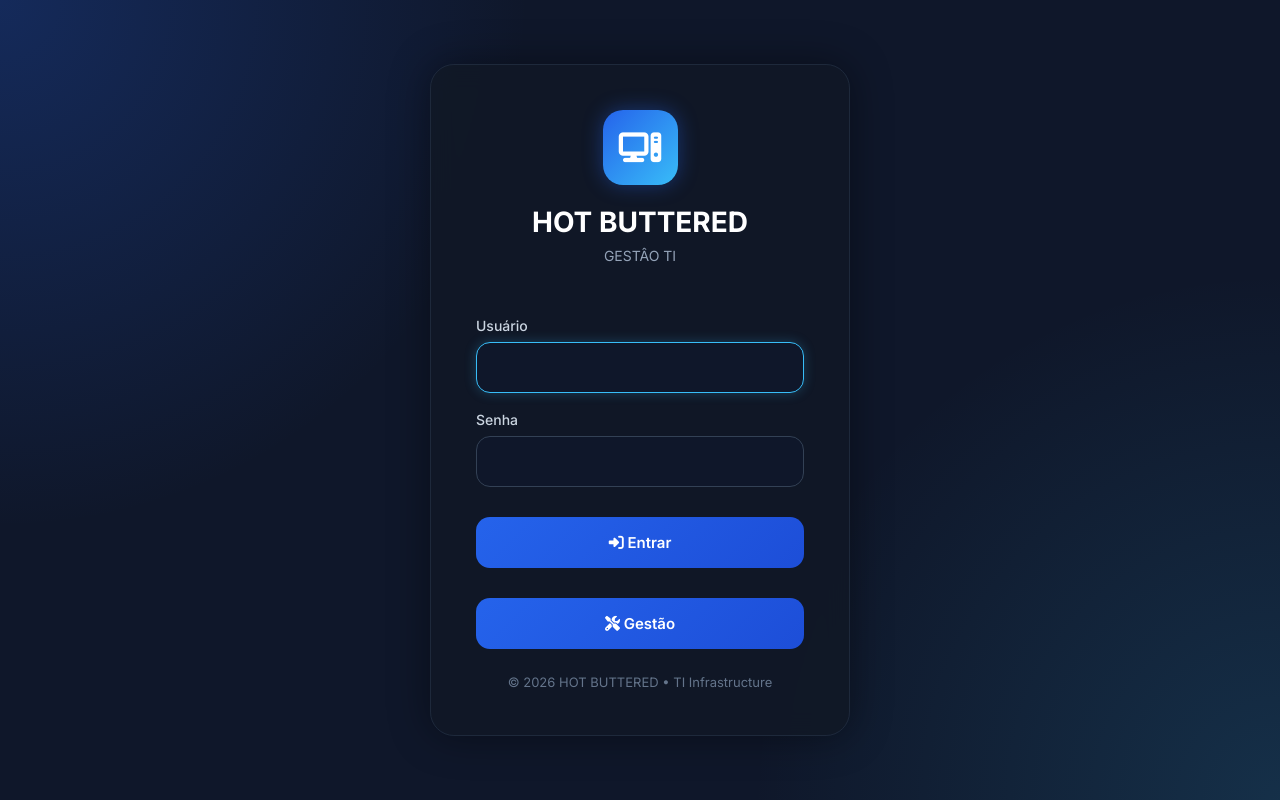
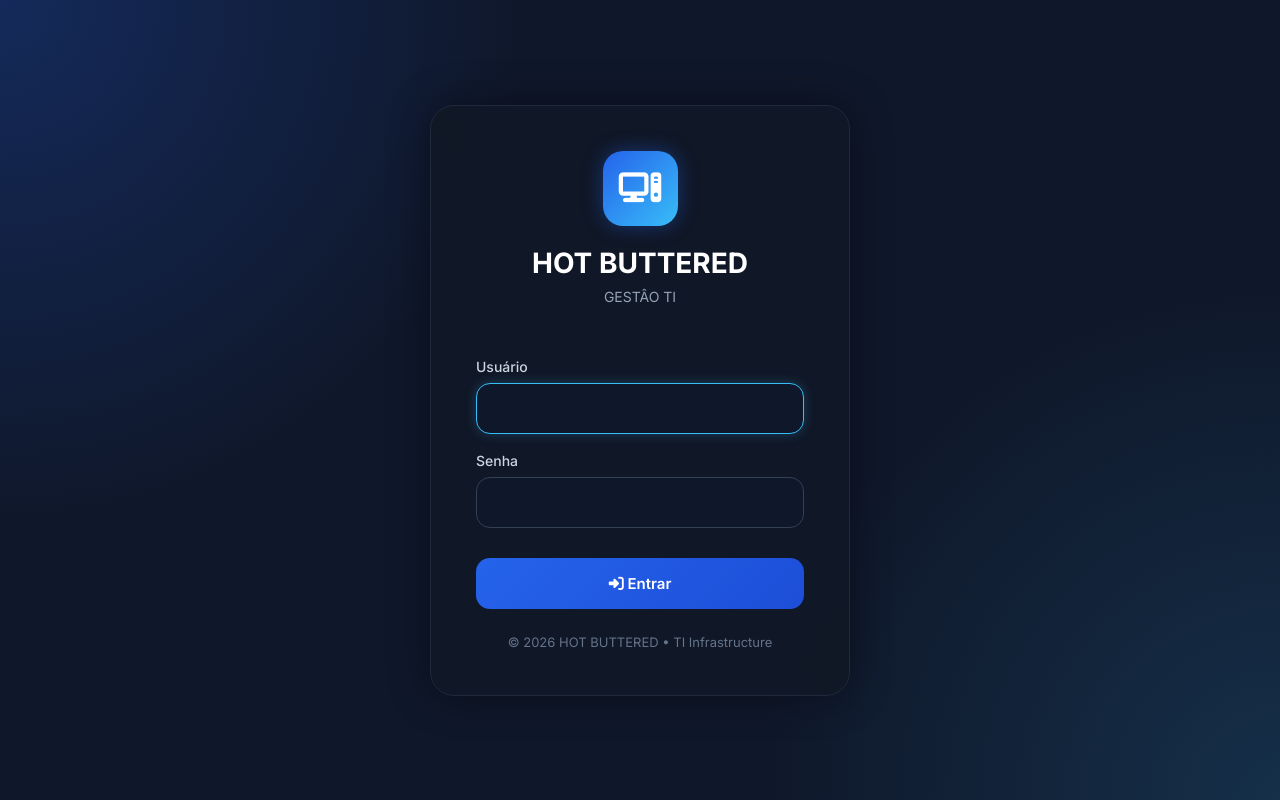
Before and after one commit to Andrey-Napolitano-SI/Painel-de-gestao-o-2.0, a Django app: page /accounts/login/ in a window 1280 px wide. Run offline with Django 5.2, Linux system fonts and the light colour scheme.

Commit message:
Update login.html

```diff
--- a/painel_suprimentos/estoque/templates/registration/login.html
+++ b/painel_suprimentos/estoque/templates/registration/login.html
@@ -6,6 +6,7 @@
 
     <meta charset="UTF-8">
     <meta name="viewport" content="width=device-width, initial-scale=1.0">
+    <link rel="icon" href="{% static 'images/favicon.ico' %}" type="image/x-icon">
     <link rel="stylesheet" href="{% static 'css/login.css' %}">
 
     <title>Login - Painel TI</title>
@@ -61,11 +62,6 @@
                 Entrar
             </button>
 
-            <button type="submit">
-             <i class="fa-solid fa-screwdriver-wrench"></i>
-                Gestão
-            </button>
-
         </form>
 
         <div class="footer">
```
